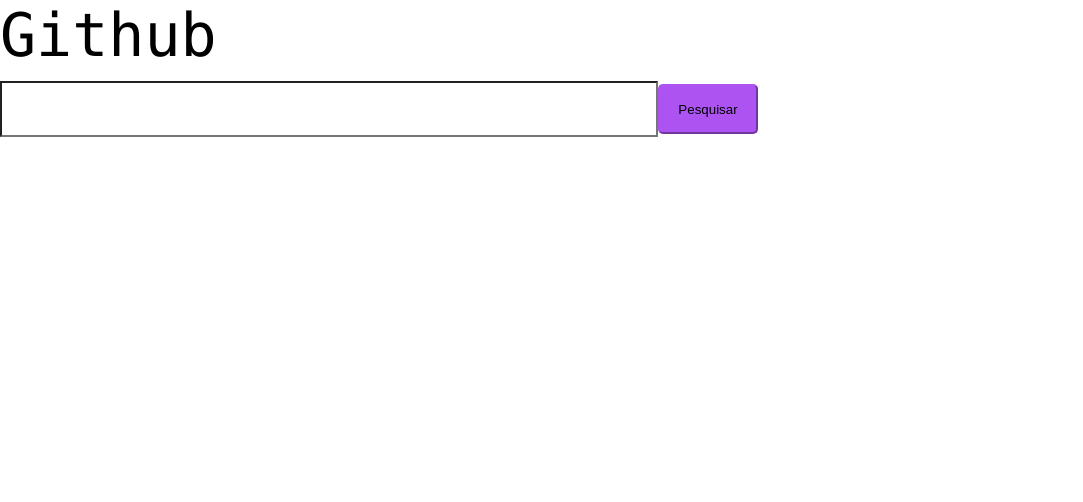
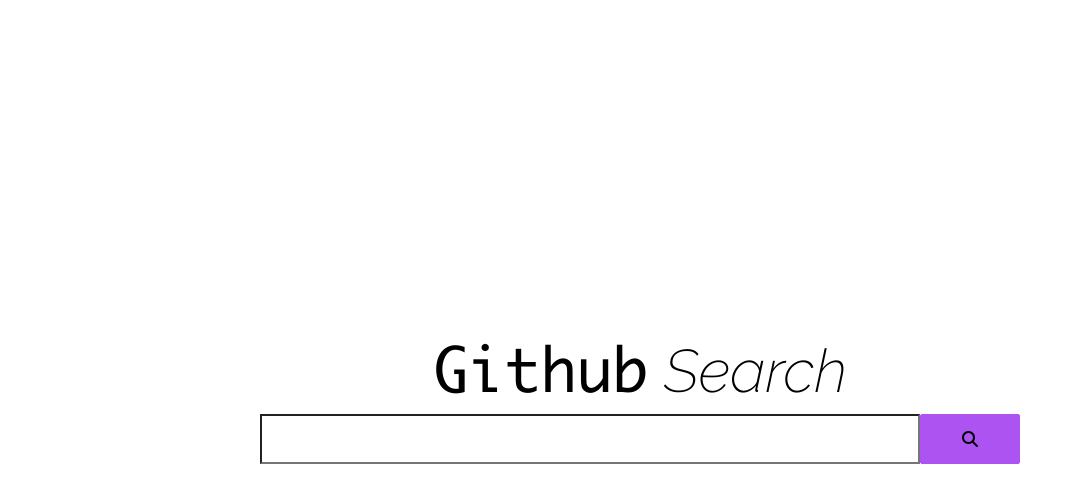
Before and after one commit to Rodrigo-Jacinto/Github-Search, a React (Create React App) app: page / in a window 1280 px wide. Shown: the top 502 px of the page, without its empty margins (0-1083 px from the left). Built offline with nearby package versions, Linux system fonts and the light colour scheme.

Commit message:
Estilizando a pagina home

```diff
--- a/public/index.html
+++ b/public/index.html
@@ -1,14 +1,15 @@
 <!DOCTYPE html>
 <html lang="en">
+
 <head>
   <meta charset="utf-8" />
   <link rel="icon" href="%PUBLIC_URL%/favicon.ico" />
   <meta name="viewport" content="width=device-width, initial-scale=1" />
   <meta name="theme-color" content="#000000" />
-    <meta
-      name="description"
-      content="Web site created using create-react-app"
-    />
+  <meta name="description" content="Web site created using create-react-app" />
+
+  <link rel="stylesheet" href="https://stackpath.bootstrapcdn.com/bootstrap/4.4.1/css/bootstrap.min.css"
+    integrity="sha384-Vkoo8x4CGsO3+Hhxv8T/Q5PaXtkKtu6ug5TOeNV6gBiFeWPGFN9MuhOf23Q9Ifjh" crossorigin="anonymous">
   <link rel="apple-touch-icon" href="%PUBLIC_URL%/logo192.png" />
   <!--
       manifest.json provides metadata used when your web app is installed on a
@@ -26,6 +27,7 @@
     -->
   <title>React App</title>
 </head>
+
 <body>
   <noscript>You need to enable JavaScript to run this app.</noscript>
   <div id="root"></div>
@@ -39,5 +41,18 @@
       To begin the development, run `npm start` or `yarn start`.
       To create a production bundle, use `npm run build` or `yarn build`.
     -->
+
+    <script src="https://kit.fontawesome.com/yourcode.js"></script>
+    <script src="https://code.jquery.com/jquery-3.4.1.slim.min.js"
+        integrity="sha384-J6qa4849blE2+poT4WnyKhv5vZF5SrPo0iEjwBvKU7imGFAV0wwj1yYfoRSJoZ+n"
+        crossorigin="anonymous"></script>
+    <script src="https://cdn.jsdelivr.net/npm/popper.js@1.16.0/dist/umd/popper.min.js"
+        integrity="sha384-Q6E9RHvbIyZFJoft+2mJbHaEWldlvI9IOYy5n3zV9zzTtmI3UksdQRVvoxMfooAo"
+        crossorigin="anonymous"></script>
+    <script src="https://stackpath.bootstrapcdn.com/bootstrap/4.4.1/js/bootstrap.min.js"
+        integrity="sha384-wfSDF2E50Y2D1uUdj0O3uMBJnjuUD4Ih7YwaYd1iqfktj0Uod8GCExl3Og8ifwB6"
+        crossorigin="anonymous"></script>
+    <script src="https://kit.fontawesome.com/3b7b28ea48.js" crossorigin="anonymous"></script>
 </body>
+
 </html>
--- a/src/index.js
+++ b/src/index.js
@@ -2,7 +2,7 @@
 import ReactDOM from 'react-dom';
 import App from './App';
 import { Route, Router, browserHistory } from 'react-router';
-import "./reset.css";
+
 import * as serviceWorker from './serviceWorker';
 
 ReactDOM.render(
--- a/src/pages/home/home-style.css
+++ b/src/pages/home/home-style.css
@@ -1,21 +1,20 @@
-.Search-Input {
-    width: 650px;
-    height: 50px;
-    background-color: #fff;
-  }
+@font-face {
+  font-family:"Monaco";
+  src:url("font/Monaco.ttf");
+}
 
-  button {
-    width: 100px;
-    height: 50px;
-    border-color:#ac53f2;
-    border-radius: 5px;
-    background-color: #ac53f2;
-  }
+@font-face {
+  font-family:"Raleway";
+  src:url("font/Raleway-ExtraLightItalic.ttf");
+}
 
-  .Github-Search {
-    width: 415px;
-    height: 81px;
-    font-family: Monaco;
+
+html,body, #root {
+  height: 100%;
+}
+
+.Github-Search-Title {
+    font-family: "Monaco";
     font-size: 60px;
     font-weight: normal;
     font-stretch: normal;
@@ -25,8 +24,41 @@
     color: #000000;
   }
 
-  .Github-Search .text-style-1 {
-    font-family: Raleway;
+
+.Github-Search-Title .text-style-1 {
+    font-family: "Raleway";
     font-weight: 200;
-    font-style: italic;
+    font-style:italic;
+
   }
+
+.Search-Input {
+    width: 660px !important;
+    height: 50px !important;
+    border-radius:0px;
+    background-color: #fff;
+  }
+
+
+  .button-search {
+    width: 100px;
+    height: 50px;
+    border: 1px solid #ac53f2;
+    border-radius: 2px;
+    background-color: #ac53f2;
+  }
+
+  .Search-Icon {
+    width: 30px;
+    height: 30.1px;
+    box-shadow: 0 0 4px black;
+    background-color: #fff;
+  }
+
+
+  @media only screen and (max-width: 767px) {
+    .Search-Input {
+      width: 60% !important;
+    }
+
+  }
--- a/src/pages/home/home.js
+++ b/src/pages/home/home.js
@@ -14,14 +14,23 @@
 
         return (
 
-            <main>
-                <div className="Github-Search">
-                    <h1>Github <span className="text-style-1">Search</span></h1>
+            <main class="container d-flex h-100">
+
+                <div class="row justify-content-center align-self-center">
+
+                    <seciton class="row">
+                        <div class="col-md-12 text-center">
+                            <h1 class="Github-Search-Title">Github<span class="text-style-1"> Search</span></h1>
+                        </div>
+                    </seciton>
+
+                    <form onSubmit={this.serachUser}>
+                        <div class="row d-flex justify-content-center">
+                            <input type="text" className="Search-Input" ref={(input => (this.login = input))} required />
+                            <button type="submit" class="button-search"><i class="fas fa-search"></i></button>
+                        </div>
+                    </form>
                 </div>
-                <form onSubmit={this.serachUser}>
-                    <input type="text" className="Search-Input" ref={(input => (this.login = input))} required />
-                    <button type="submit">Pesquisar</button>
-                </form>
             </main>
 
         );
--- a/src/reset.css
+++ /dev/null
@@ -1,31 +0,0 @@
-/* ==========================================================================
-   Reset
-   ========================================================================== */
-
-/**
- * Remove anchor tex-decoration
- */
-
- a {
-	text-decoration: none;
-}
-
-/**
- * Remove list-style
- */
-
-ol, ul {
-	list-style: none;
-}
-
-html, body, div, span, iframe, h1, h2, h3, h4, h5, h6, p, blockquote, a, em, img, dl, dt, dd, ol, ul, li, fieldset, form, label, legend, article, footer, header, nav, section, main {
-	margin: 0;
-	padding: 0;
-	border: 0;
-	vertical-align: baseline;
-}
-
-h1, h2, h3, h4, h5, h6, p, a, ul {
-	font-size: 1em;
-	font-weight: normal;
-}
```
Also changed, not shown: src/pages/home/font/Monaco.ttf (added), src/pages/home/font/Raleway-ExtraLightItalic.ttf (added). Lines whose indentation alone changed are shown as unchanged.
